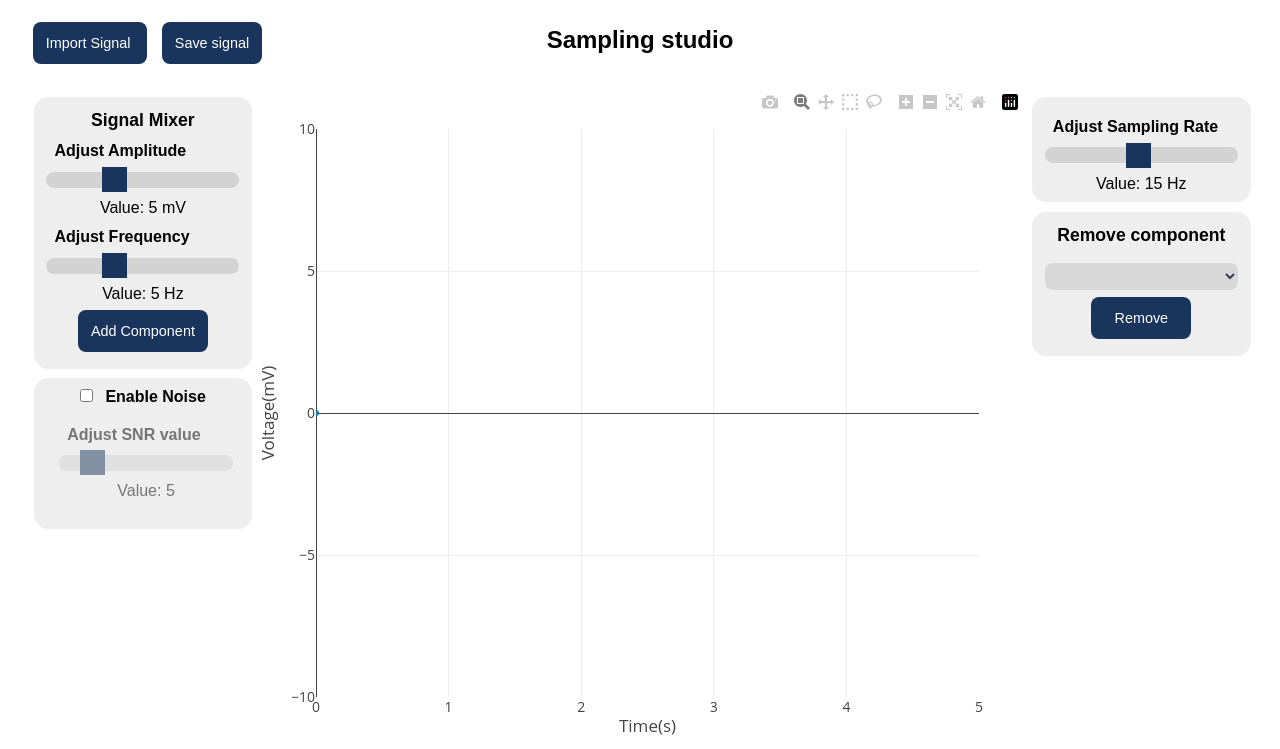
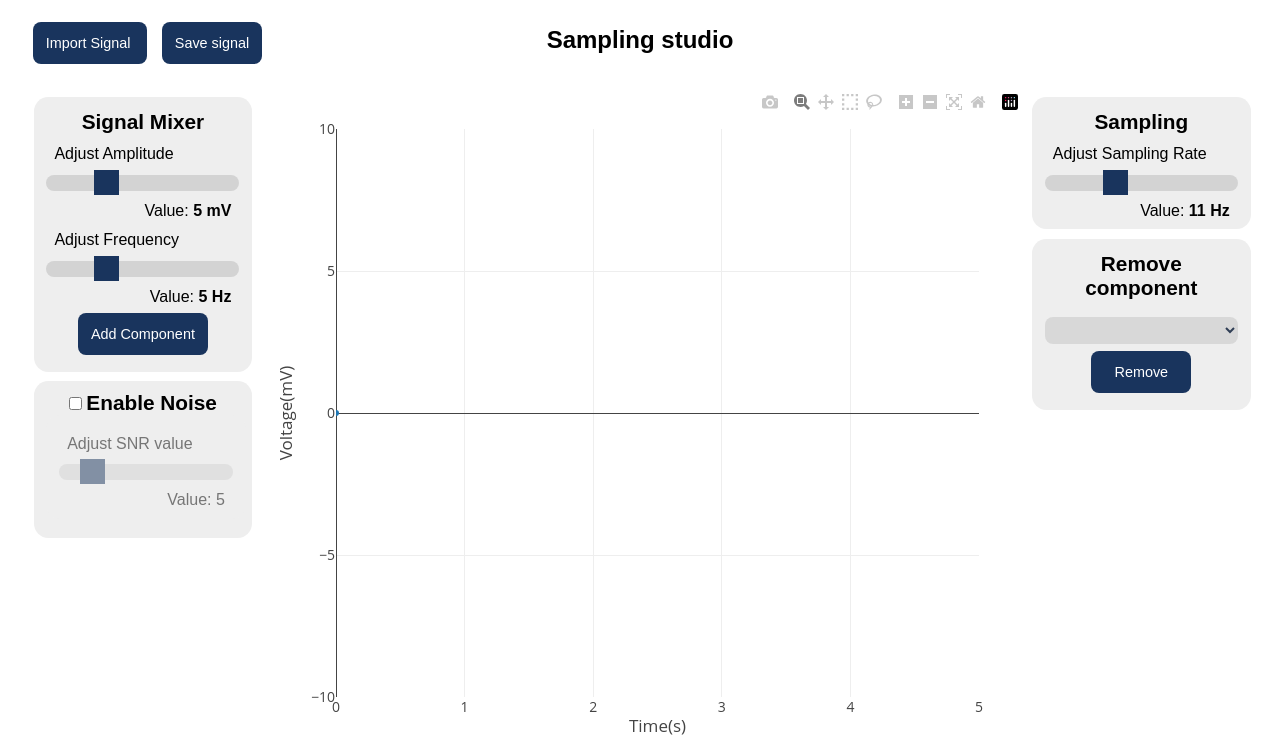
Before and after one commit to YousefKadry/DSP_Task1_12, a Flask app: page /SignalStudio in a window 1280 px wide. Shown: the top 749 px of the page. Run offline with Flask 2, Linux system fonts and the light colour scheme; lists and menus that the app fills with data are empty; some libraries are stand-ins or nearby versions.

Commit message:
Fixed fonts and colors -Sarta

```diff
--- a/SignalStudio/static/css/index.css
+++ b/SignalStudio/static/css/index.css
@@ -39,7 +39,7 @@ li {
 }
 .section-title {
   min-width: 20%;
-  font-size: 1.1rem;
+  font-size: 1.3rem;
   font-weight: bold;
   text-align: center;
   margin-top: 0.2rem;
@@ -47,10 +47,24 @@ li {
 .leftheader {
   min-width: 20%;
   font-size: 1rem;
-  font-weight: bold;
+  /* font-weight: bold; */
   padding-top: 6%;
   text-align: left;
   margin-left: 0.5rem;
+}
+.value {
+  text-align: right;
+  font-size: 1rem;
+  padding-right: 0.5rem;
+}
+#SROutput {
+  font-weight: bold;
+}
+#ampOutput{
+  font-weight: bold;
+}
+#freqOutput{
+  font-weight: bold;
 }
 button {
   padding: 0.9em;
--- a/SignalStudio/static/js/processing.js
+++ b/SignalStudio/static/js/processing.js
@@ -16,8 +16,8 @@ class sigProcessing {
       title: "",
       font: { size: 14 },
       margin: {
-        b: 40,t: 40,l: 60,r: 45},
-        legend: {x: 0.04, y:1.1},
+        b: 40,t: 40,l: 80,r: 45},
+        legend: {x: 0.04,xanchor:'left', y:1.1},
         xaxis:{range:[0,5], title:'Time(s)'},
         yaxis:{range:[-10,10], title:'Voltage(mV)'}
 
--- a/SignalStudio/templates/index.html
+++ b/SignalStudio/templates/index.html
@@ -50,23 +50,23 @@
             <input
               type="range"
               id="amp"
-              min="0"
+              min="1"
               max="15"
               value="5"
               class="slider"
             />
-            <p>Value: <span id="ampOutput"></span></p>
+            <p class="value">Value: <span id="ampOutput"></span></p>
             <!--  frequency slider stuff  -->
             <p class="leftheader">Adjust Frequency</p>
             <input
               type="range"
               id="freq"
-              min="0"
+              min="1"
               max="15"
               value="5"
               class="slider"
             />
-            <p>Value: <span id="freqOutput"></span></p>
+            <p class="value">Value: <span id="freqOutput"></span></p>
             <button
               type="button"
               name="button"
@@ -82,11 +82,10 @@
             <input
               class="noise-toggle"
               type="checkbox"
-              value="0"
               id="noiseToggle"
               onChange="on_change()"
             />
-            <label class="leftheader" for="noise-toggle"> Enable Noise </label>
+            <label class="section-title" for="noise-toggle"> Enable Noise </label>
             <!-- SNR slider -->
             <div class="add-noise-section" id="add-noise-section">
               <div class="optioncontainer">
@@ -99,7 +98,7 @@
                   value="5"
                   class="slider"
                 />
-                <p>Value: <span id="snrOutput"></span></p>
+                <p  class="value">Value: <span id="snrOutput"></span></p>
               </div>
             </div>
           </div>
@@ -114,16 +113,17 @@
         <div id="right-options" class="right-options">
           <!-- Sampling rate slider -->
           <div class="optioncontainer">
+            <p class="section-title">Sampling</p>
             <p class="leftheader">Adjust Sampling Rate</p>
             <input
               type="range"
               id="samplingRate"
               min="1"
               max="30"
-              value="15"
+              value="11"
               class="slider"
             />
-            <p>Value: <span id="SROutput"></span></p>
+            <p  class="value">Value: <span id="SROutput"></span></p>
           </div>
           <!-- remove component section -->
           <div class="optioncontainer">
```
